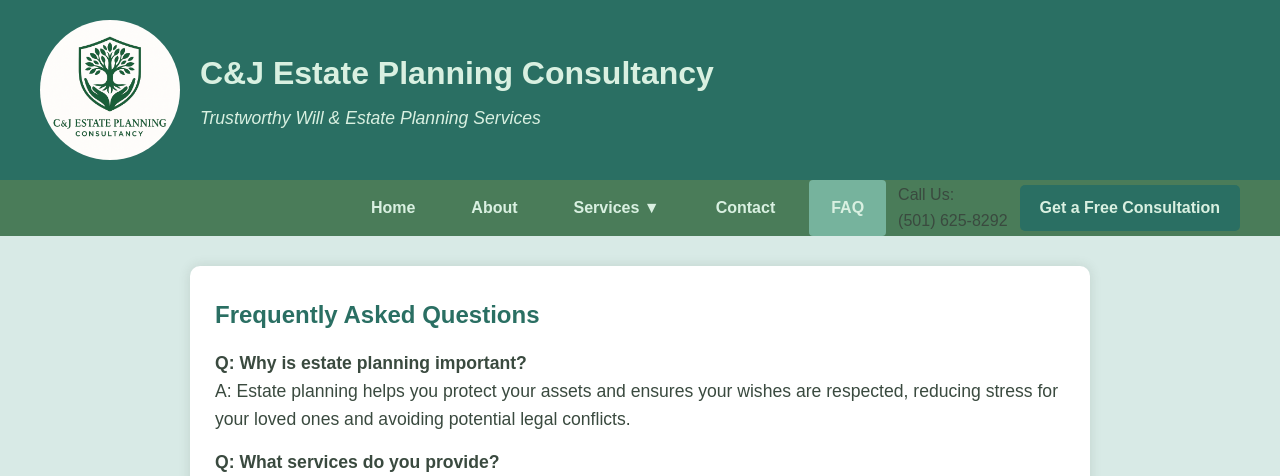
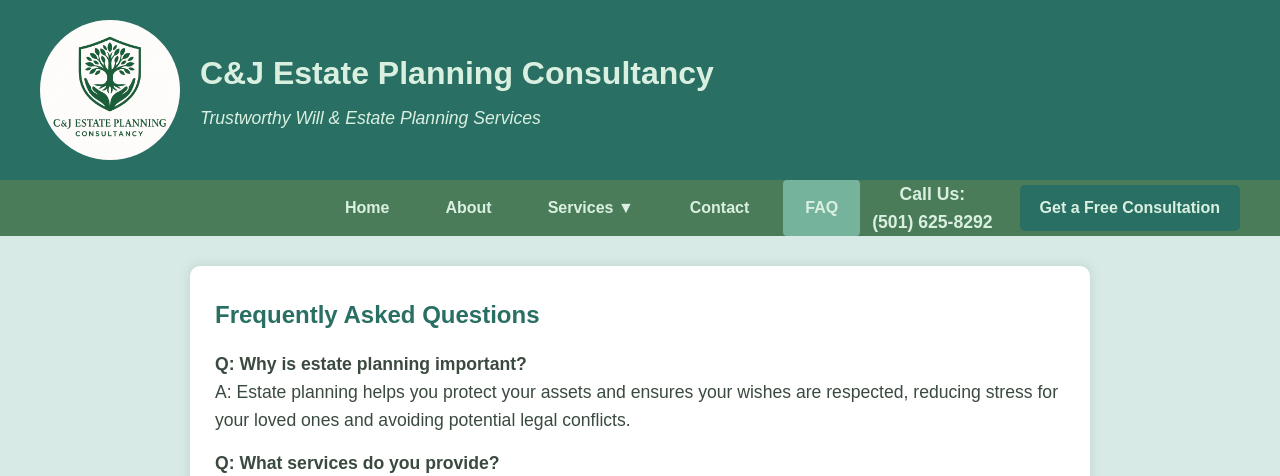
Before and after one commit to cheddy501/teddy-will-testament, a PHP site: page /faq.html in a window 1280 px wide. Shown: the top 476 px of the page. Run offline with PHP 8.4, Linux system fonts and the light colour scheme.

Commit message:
Update style.css

```diff
--- a/css/style.css
+++ b/css/style.css
@@ -208,6 +208,27 @@ nav a:focus,
   background-color: #76b39d;
 }
 
+/* Call Us and Phone Number Styling */
+.call-us {
+  color: #d9f0e1;
+  font-weight: 600;
+  font-size: 1.1em;
+  margin-right: 15px;
+  text-align: center;
+  display: flex;
+  flex-direction: column;
+  justify-content: center;
+  user-select: none;
+}
+
+.phone-number {
+  color: #ffffff;
+  font-weight: 700;
+  font-size: 1.3em;
+  margin-top: 4px;
+  user-select: text;
+}
+
 /* Forms */
 form {
   max-width: 500px;
```
